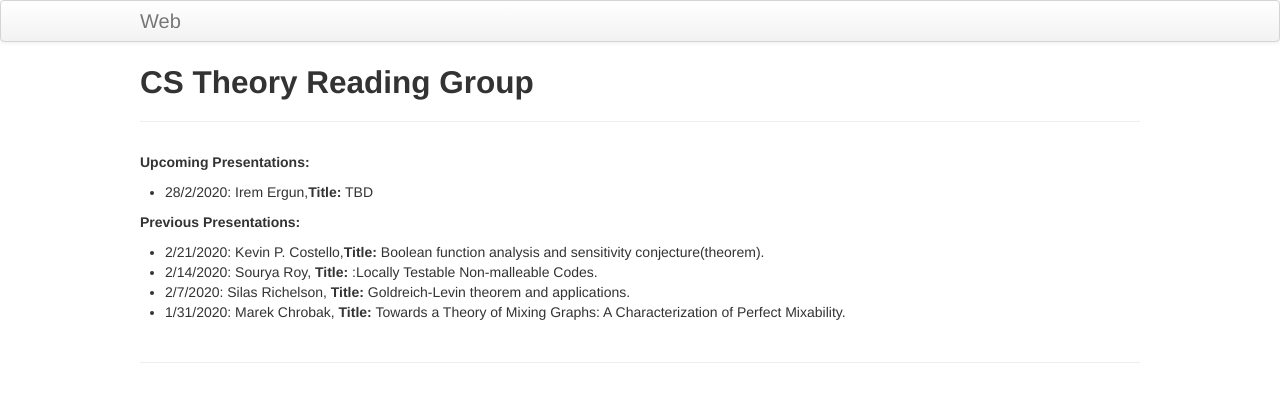
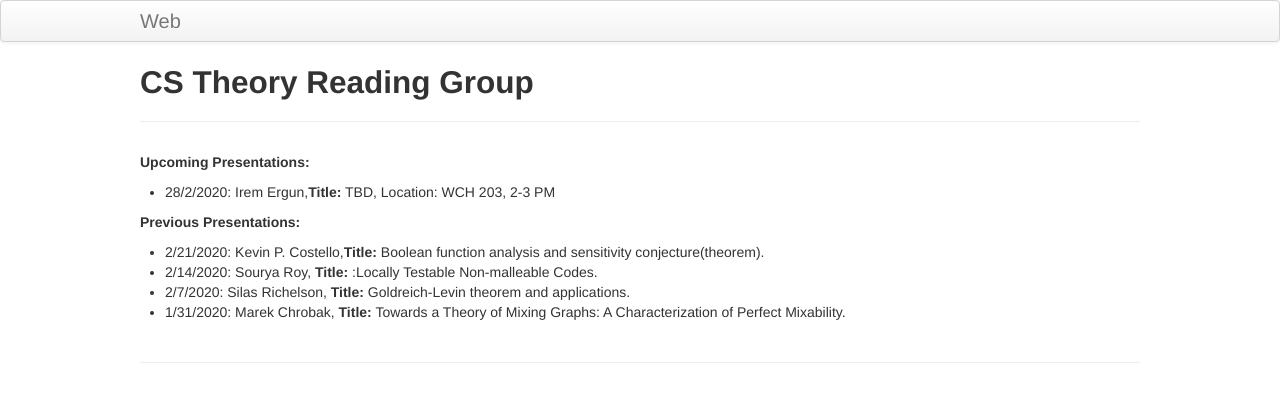
Before and after one commit to SRA2/cstweb, a Jekyll site: the page built from index.md, in a window 1280 px wide. Shown: the top 402 px of the page. Built offline with Jekyll 4.4.1, drawn with Linux system fonts in a browser that asks for light colours.

Commit message:
Update index.md

```diff
--- a/index.md
+++ b/index.md
@@ -5,7 +5,7 @@ tagline:
 description:
 ---
 **Upcoming Presentations:**
-* 28/2/2020: Irem Ergun,**Title:** TBD
+* 28/2/2020: Irem Ergun,**Title:** TBD, Location: WCH 203, 2-3 PM
 
 
 **Previous Presentations:**
```
